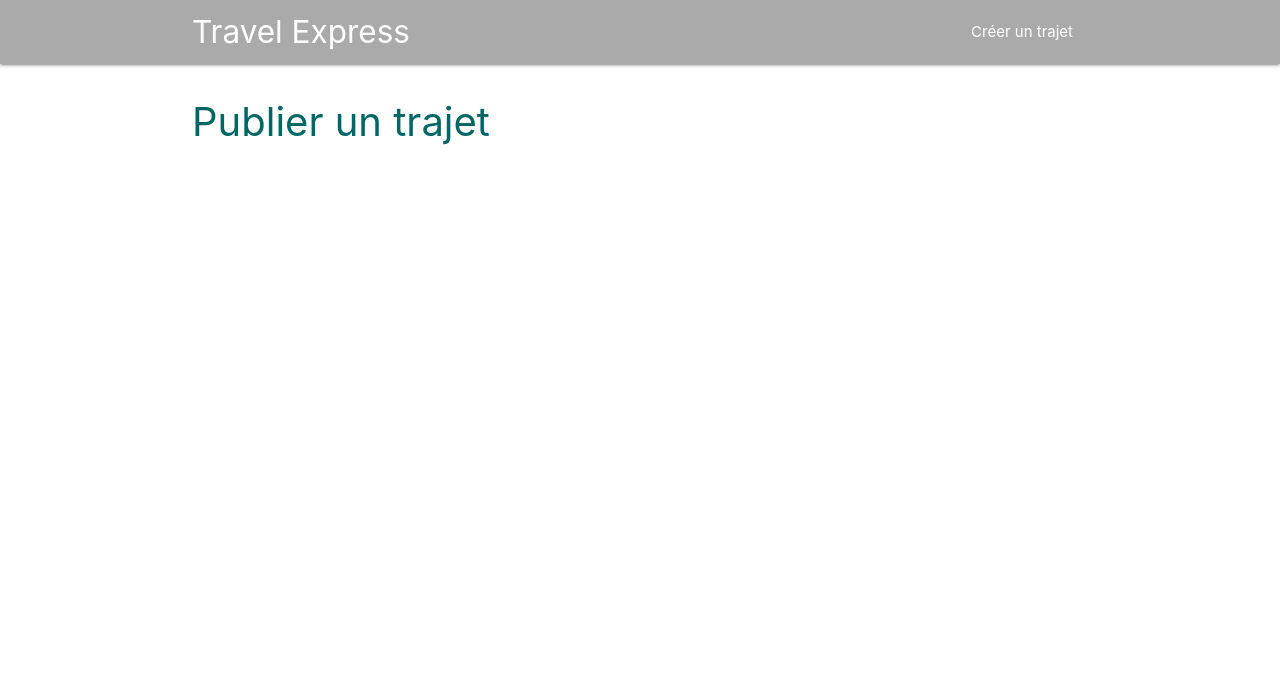
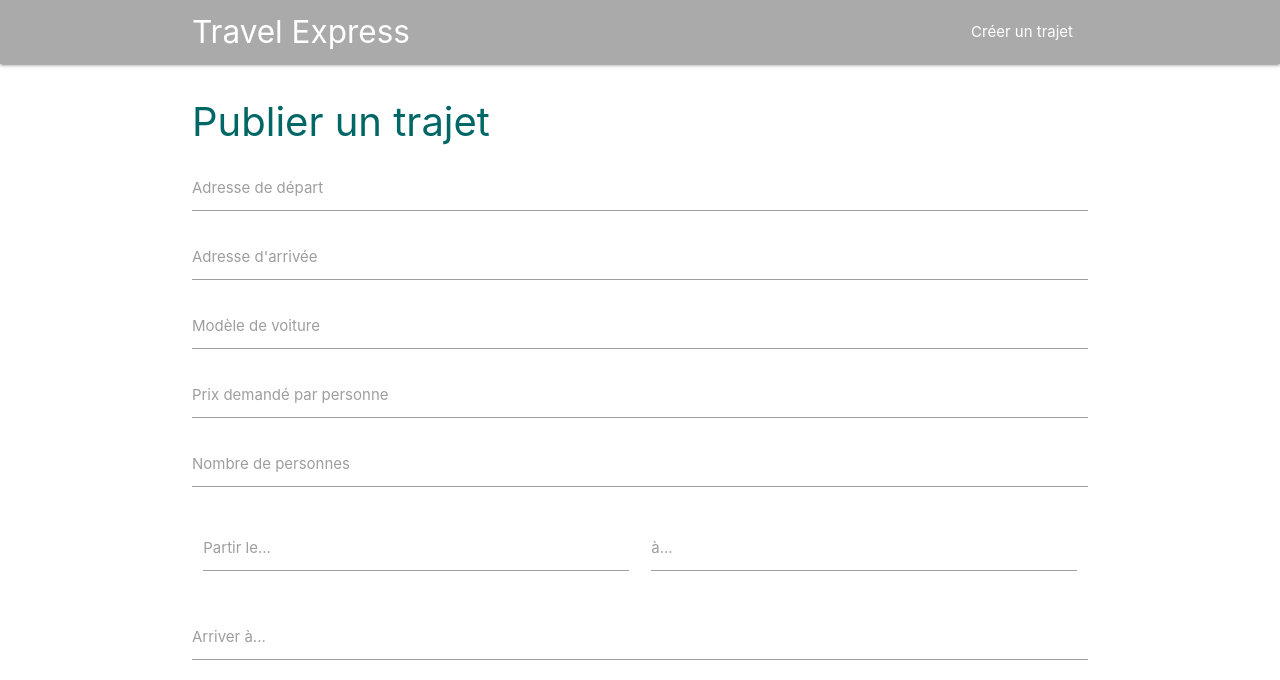
Before and after one commit to felixSabatie/TravelExpress, a Vue app in the folder front/: page /lifts/new in a window 1280 px wide. Shown: the top 680 px of the page. Built offline with nearby package versions, Linux system fonts and the light colour scheme.

Commit message:
Basic form

```diff
--- a/front/src/views/lift/NewLift.vue
+++ b/front/src/views/lift/NewLift.vue
@@ -2,13 +2,59 @@
   <div class="new-lift">
     <h2>Publier un trajet</h2>
     <div class="form">
+      <div class="input-field">
+        <input id="departure_address" type="text" class="validate">
+        <label for="departure_address">Adresse de départ</label>
+      </div>
 
+      <div class="input-field">
+        <input id="arrival_address" type="text" class="validate">
+        <label for="arrival_address">Adresse d'arrivée</label>
+      </div>
+
+      <div class="input-field">
+        <input id="car" type="text" class="validate">
+        <label for="car">Modèle de voiture</label>
+      </div>
+
+      <div class="input-field">
+        <input id="price" type="number" min="0" class="validate">
+        <label for="price">Prix demandé par personne</label>
+      </div>
+
+      <div class="input-field">
+        <input id="capacity" type="number" min="0" class="validate">
+        <label for="capacity">Nombre de personnes</label>
+      </div>
+      <div class="row">
+        <div class="input-field col s6">
+          <input id="departure_date" type="text" class="datepicker">
+          <label for="departure_date">Partir le...</label>
+        </div>
+        <div class="input-field col s6">
+          <input id="departure_time" type="text" class="timepicker">
+          <label for="departure_time">à...</label>
+        </div>
+      </div>
+
+      <div class="input-field">
+        <input id="arrival_time" type="text" class="timepicker">
+        <label for="arrival_time">Arriver à...</label>
+      </div>
     </div>
   </div>
 </template>
 
 <script>
+  import M from 'materialize-css'
+
   export default {
-
+    mounted: () => {
+      M.updateTextFields()
+      let datepickers = document.querySelectorAll('.datepicker');
+      M.Datepicker.init(datepickers, {format: 'dd/mm/yyyy', minDate: new Date()});
+      let timepickers = document.querySelectorAll('.timepicker');
+      M.Timepicker.init(timepickers, {twelveHour: false});
+    }
   }
 </script>
```
